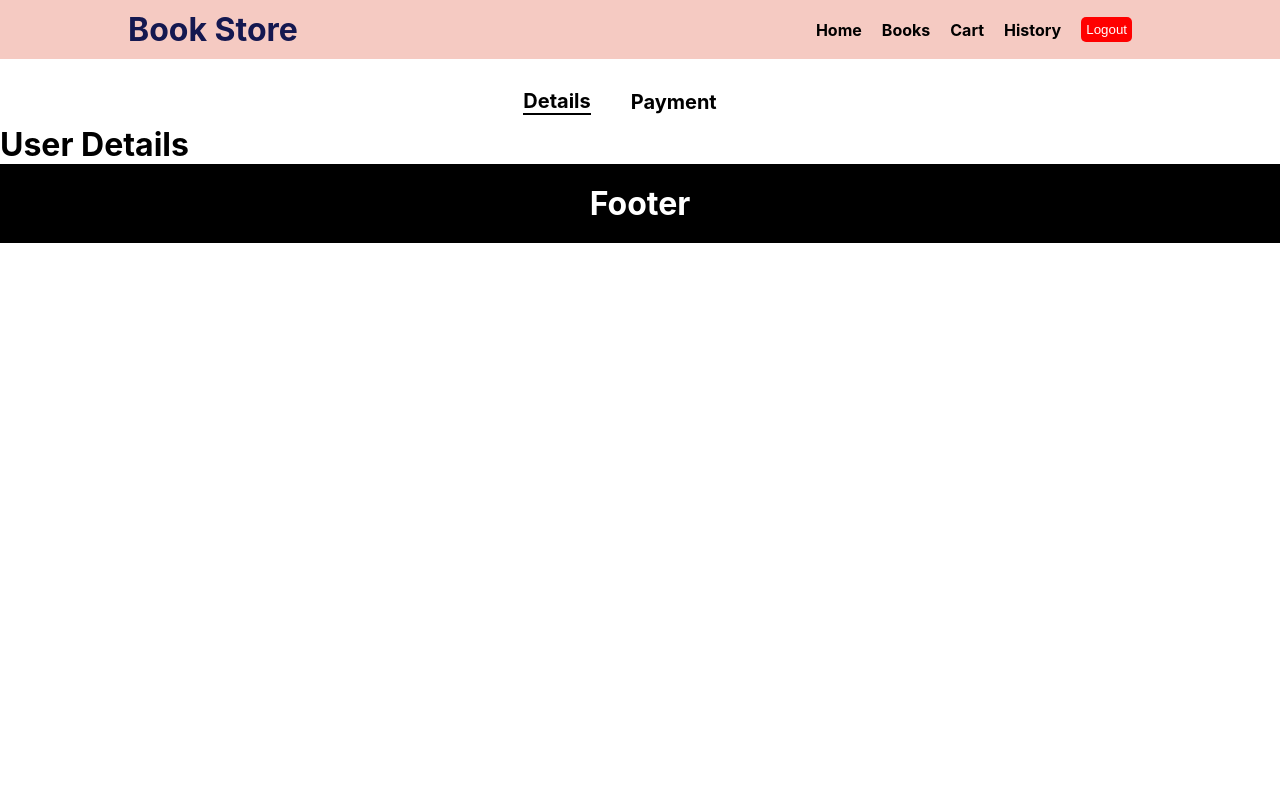
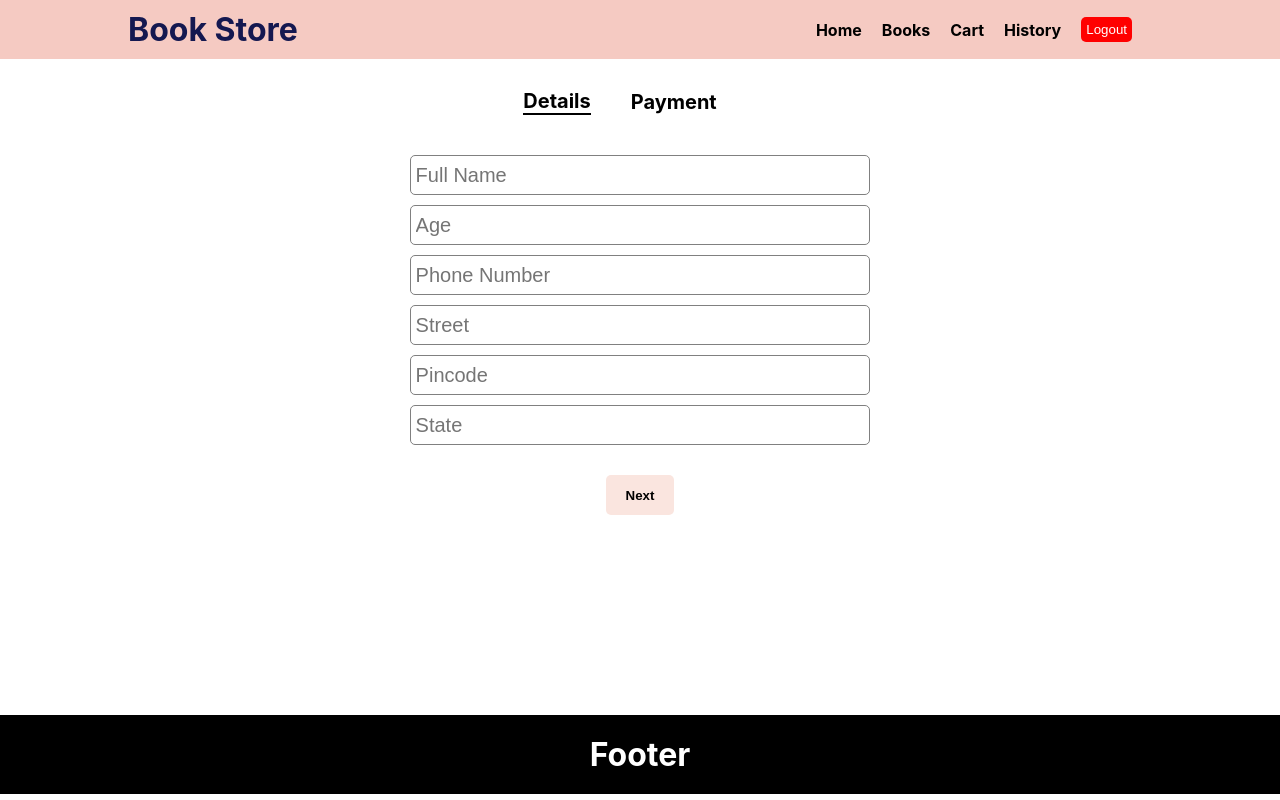
Before and after one commit to PatanSharuKhan/bookstore, a React (Create React App) app: page /checkout in a window 1280 px wide. Built offline with nearby package versions, Linux system fonts and the light colour scheme; the HTML template or start-up script is replaced by a standard one.

Commit message:
Added payment section

```diff
--- a/src/App.js
+++ b/src/App.js
@@ -8,6 +8,7 @@ import Books from "./pages/Books"
 import NotFound from "./pages/NotFound"
 import StoreContext from "./storeContext"
 import CheckOuts from "./pages/CheckOuts"
+import SuccessPayment from "./pages/SuccessPayment"
 
 function App() {
   const cartItemsKey = "cartItems"
@@ -21,6 +22,7 @@ function App() {
           <Route path="/book/:id" element={<h1>Detailed book</h1>} />
           <Route path="/cart" element={<Cart />} />
           <Route path="/checkout" element={<CheckOuts />} />
+          <Route path="/success-payment" element={<SuccessPayment />} />
           <Route path="*" element={<NotFound />} />
         </Routes>
         <Footer />
--- a/src/components/Navbar/styledComponents.js
+++ b/src/components/Navbar/styledComponents.js
@@ -7,6 +7,8 @@ export const Container = styled.div`
   justify-content: space-between;
   align-items: center;
   background-color: #f5cac2;
+  position: sticky;
+  top: 0px;
   @media screen and (min-width: 768px) {
     padding-left: 10%;
     padding-right: 10%;
--- a/src/pages/CheckOuts/index.js
+++ b/src/pages/CheckOuts/index.js
@@ -1,14 +1,135 @@
 import { useState } from "react"
-import { TabItem, TabsContainer } from "./styledComponents"
+import {
+  TabItem,
+  TabsContainer,
+  Form,
+  Input,
+  Button,
+  A,
+} from "./styledComponents"
 
 const tabItems = ["DETAILS", "PAYMENT"]
+const initailAddress = {
+  name: "",
+  age: "",
+  number: "",
+  street: "",
+  pincode: "",
+  state: "",
+}
 
 const CheckOuts = () => {
   const [activeTab, setActiveTab] = useState(tabItems[0])
+  const [address, setAddress] = useState(initailAddress)
 
-  const renderDetailsBlock = () => <h1>User Details</h1>
+  const updateName = (event) => {
+    setAddress({ ...address, fullname: event.target.value })
+  }
 
-  const renderPaymentBlock = () => <h1>User Payment</h1>
+  const updateAge = (event) => {
+    setAddress({ ...address, age: event.target.value })
+  }
+
+  const updateNumber = (event) => {
+    setAddress({ ...address, number: event.target.value })
+  }
+
+  const updateStreet = (event) => {
+    setAddress({ ...address, street: event.target.value })
+  }
+
+  const updatePincode = (event) => {
+    setAddress({ ...address, pincode: event.target.value })
+  }
+
+  const updateState = (event) => {
+    setAddress({ ...address, state: event.target.value })
+  }
+
+  const verifyAndProceed = (event) => {
+    event.preventDefault()
+    const { fullname, age, number, street, pincode, state } = address
+
+    if (!fullname) {
+      alert("name field is empty")
+      return
+    }
+    if (!age) {
+      alert("age field is empty")
+      return
+    }
+    if (!number) {
+      alert("number field is empty")
+      return
+    }
+    if (!street) {
+      alert("street field is empty")
+      return
+    }
+    if (!pincode) {
+      alert("pincode field is empty")
+      return
+    }
+    if (!state) {
+      alert("street field is empty")
+      return
+    }
+    setActiveTab(tabItems[1])
+  }
+
+  const renderDetailsBlock = () => {
+    const { fullname, age, number, street, pincode, state } = address
+    return (
+      <Form onSubmit={verifyAndProceed}>
+        <Input
+          placeholder="Full Name"
+          type="text"
+          value={fullname}
+          onChange={updateName}
+        />
+        <Input
+          placeholder="Age"
+          type="number"
+          value={age}
+          onChange={updateAge}
+        />
+        <Input
+          placeholder="Phone Number"
+          type="number"
+          value={number}
+          onChange={updateNumber}
+        />
+        <Input
+          placeholder="Street"
+          type="text"
+          value={street}
+          onChange={updateStreet}
+        />
+        <Input
+          placeholder="Pincode"
+          type="number"
+          value={pincode}
+          onChange={updatePincode}
+        />
+        <Input
+          placeholder="State"
+          type="text"
+          value={state}
+          onChange={updateState}
+        />
+        <Button type="submit">Next</Button>
+      </Form>
+    )
+  }
+
+  const renderPaymentBlock = () => (
+    <Form>
+      <Input placeholder="Account Number" />
+      <Input placeholder="IFSC Code" />
+      <Button disabled>Amount: 1000</Button>
+      <A href="/success-payment">Pay Now</A>
+    </Form>
+  )
 
   const isDetailsTabActive = activeTab === tabItems[0]
   const isPaymentTabActive = activeTab === tabItems[1]
--- a/src/pages/CheckOuts/styledComponents.js
+++ b/src/pages/CheckOuts/styledComponents.js
@@ -3,6 +3,7 @@ import styled from "styled-components"
 export const TabsContainer = styled.ul`
   padding: 10px;
   padding-top: 30px;
+  padding-bottom: 40px;
   display: flex;
   justify-content: center;
   align-items: center;
@@ -19,3 +20,45 @@ export const TabItem = styled.li`
   border-bottom: ${(props) => (props.isActiveTab ? "2px solid black" : "0px")};
   cursor: pointer;
 `
+
+export const Form = styled.form`
+  height: 70vh;
+  display: flex;
+  flex-direction: column;
+  align-items: center;
+  margin-bottom: 20px;
+  margin-top: 50px;
+  @media screen and (min-width: 768px) {
+    width: 40%;
+    margin: auto;
+  }
+`
+export const Input = styled.input`
+  width: 90%;
+  height: 40px;
+  margin-bottom: 10px;
+  padding: 5px;
+  font-size: 20px;
+  border-radius: 5px;
+  border: 1px solid grey;
+`
+export const Button = styled.button`
+  height: 40px;
+  border: 0px;
+  margin-top: 20px;
+  padding-left: 20px;
+  padding-right: 20px;
+  border-radius: 5px;
+  background-color: #fae5df;
+  font-weight: bold;
+`
+export const A = styled.a`
+  text-decoration: none;
+  color: white;
+  background-color: green;
+  border: 0px;
+  border-radius: 5px;
+  padding: 5px;
+  margin-top: 20px;
+  cursor: pointer;
+`
```
